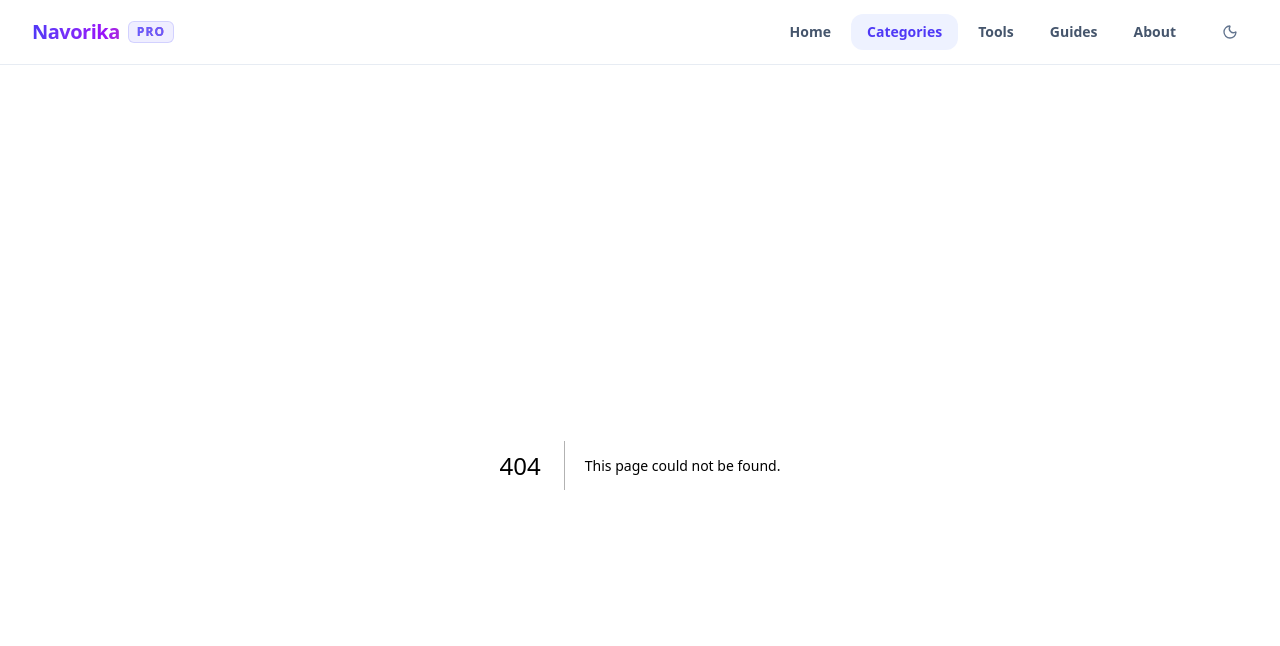
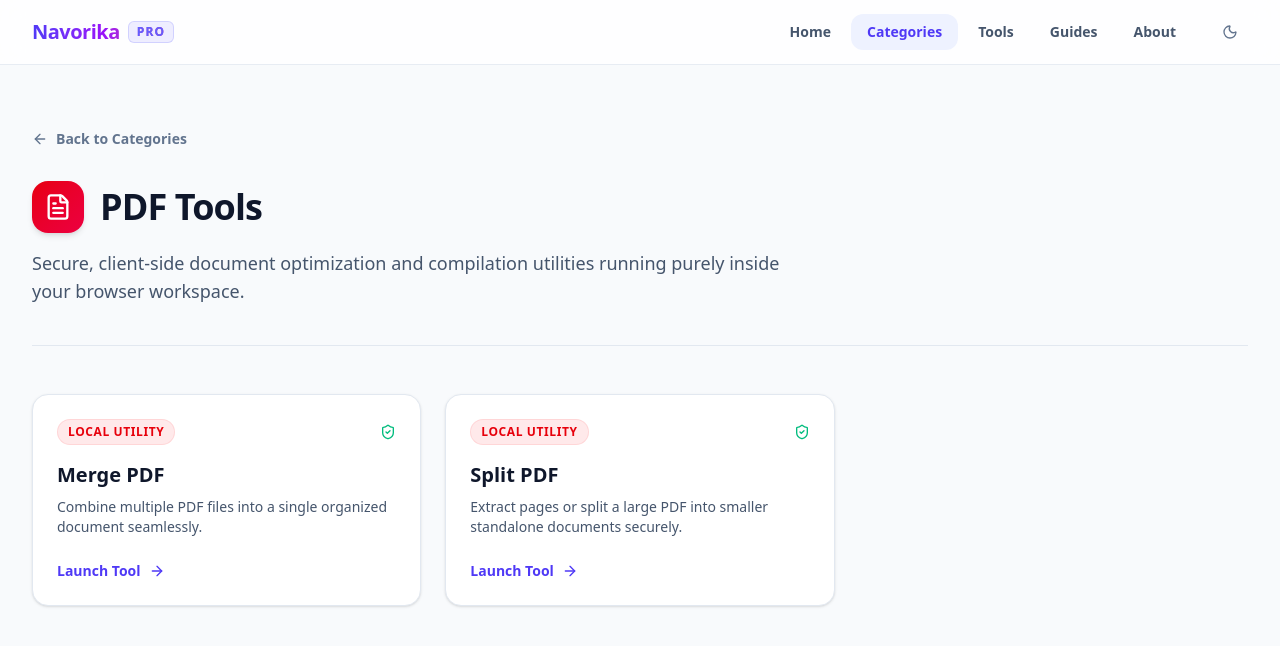
Before and after one commit to js91872/navorika, a Next.js app: page /categories/pdf-tools in a window 1280 px wide. Before the commit this address had no page. Shown: the top 646 px of the page. Built offline with nearby package versions, Linux system fonts and the light colour scheme.

Commit message:
fix: mount pdf-tools category index file to resolve 404 router mismatch

```diff
--- /dev/null
+++ b/src/app/categories/pdf-tools/page.tsx
@@ -0,0 +1,69 @@
+import Link from 'next/link';
+import { FileText, ArrowLeft, ArrowRight, ShieldCheck } from 'lucide-react';
+import { tools } from '@/data/registry';
+
+export const metadata = {
+  title: "PDF Tools Suite | Local Document Processors",
+  description: "Merge, split, and optimize PDF file structures with zero latency. 100% device-side data privacy.",
+};
+
+export default function PDFToolsCategoryPage() {
+  const pdfTools = tools.filter(t => t.category === 'pdf-tools');
+
+  return (
+    <main className="max-w-7xl mx-auto px-6 py-16 lg:px-8">
+      {/* Navigation Return Link */}
+      <Link href="/categories" className="inline-flex items-center gap-2 text-sm font-semibold text-slate-500 hover:text-indigo-600 dark:text-slate-400 dark:hover:text-indigo-400 transition mb-8">
+        <ArrowLeft className="h-4 w-4" /> Back to Categories
+      </Link>
+
+      {/* Hero Header Section */}
+      <div className="border-b border-slate-200 dark:border-slate-800 pb-10 mb-12">
+        <div className="flex items-center gap-4 mb-4">
+          <div className="p-3 rounded-2xl bg-gradient-to-br from-red-600 to-rose-600 dark:from-red-400 dark:to-rose-400 text-white shadow-md">
+            <FileText className="h-7 w-7" />
+          </div>
+          <h1 className="text-4xl font-black text-slate-900 dark:text-white tracking-tight">
+            PDF Tools
+          </h1>
+        </div>
+        <p className="text-lg text-slate-600 dark:text-slate-400 max-w-3xl">
+          Secure, client-side document optimization and compilation utilities running purely inside your browser workspace.
+        </p>
+      </div>
+
+      {/* Grid Grid Layout Matrix of Active Utilities */}
+      {pdfTools.length === 0 ? (
+        <div className="p-12 text-center rounded-2xl border-2 border-dashed border-slate-200 dark:border-slate-800 text-slate-400 text-sm font-medium">
+          No tools deployed under this workspace yet.
+        </div>
+      ) : (
+        <div className="grid sm:grid-cols-2 lg:grid-cols-3 gap-6">
+          {pdfTools.map((tool) => (
+            <Link key={tool.slug} href={`/tools/${tool.slug}`} className="group">
+              <div className="h-full p-6 rounded-2xl bg-white dark:bg-slate-900 border border-slate-200 dark:border-slate-800 shadow-sm hover:shadow-md hover:border-indigo-500/50 dark:hover:border-indigo-500/30 transition-all flex flex-col justify-between">
+                <div>
+                  <div className="flex items-center justify-between mb-4">
+                    <span className="text-xs font-bold px-2.5 py-1 rounded-full bg-red-500/10 text-red-600 dark:text-red-400 border border-red-500/10 uppercase tracking-wider">
+                      Local Utility
+                    </span>
+                    <ShieldCheck className="h-4 w-4 text-emerald-500" />
+                  </div>
+                  <h3 className="text-xl font-bold text-slate-900 dark:text-white group-hover:text-indigo-600 dark:group-hover:text-indigo-400 transition">
+                    {tool.title}
+                  </h3>
+                  <p className="text-sm text-slate-600 dark:text-slate-400 mt-2 line-clamp-2">
+                    {tool.description}
+                  </p>
+                </div>
+                <div className="mt-6 flex items-center gap-2 text-sm font-bold text-indigo-600 dark:text-indigo-400 group-hover:translate-x-1 transition-transform">
+                  Launch Tool <ArrowRight className="h-4 w-4" />
+                </div>
+              </div>
+            </Link>
+          ))}
+        </div>
+      )}
+    </main>
+  );
+}
```
